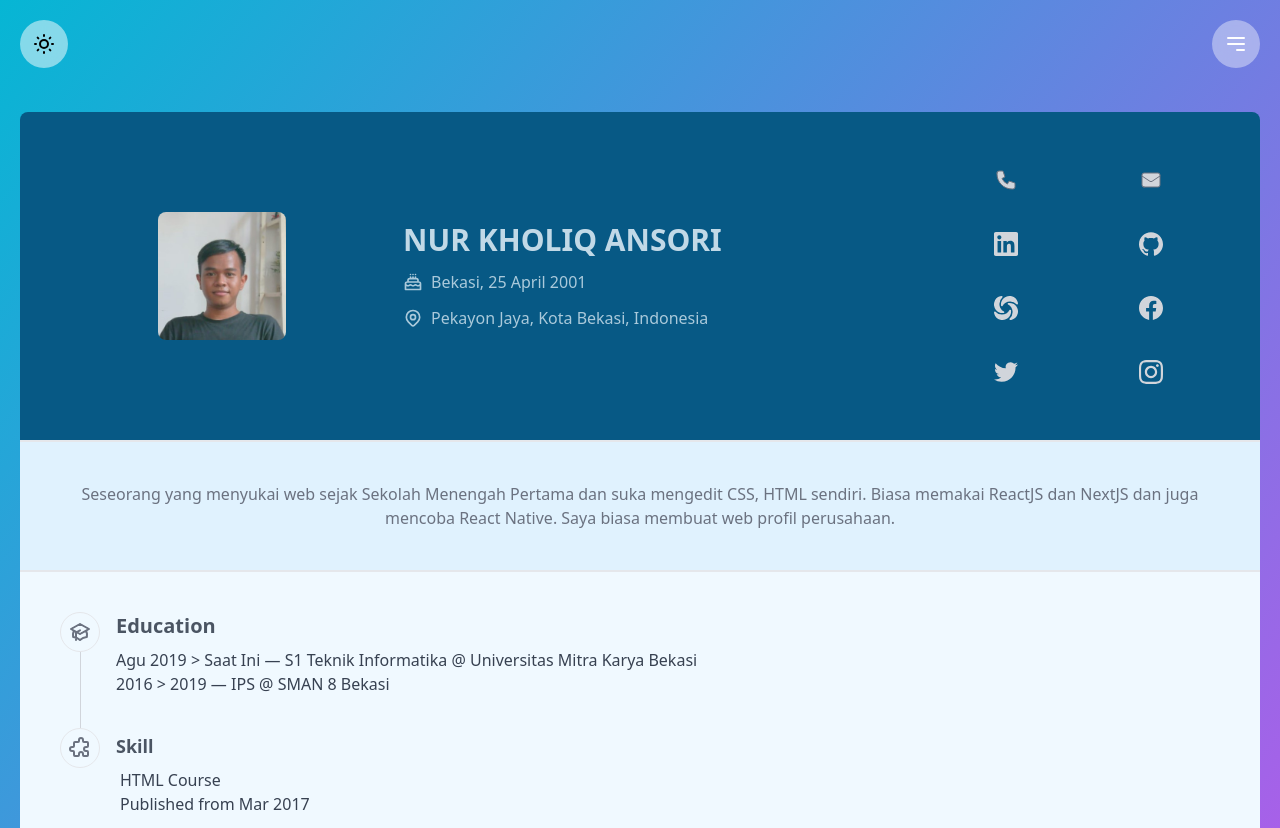
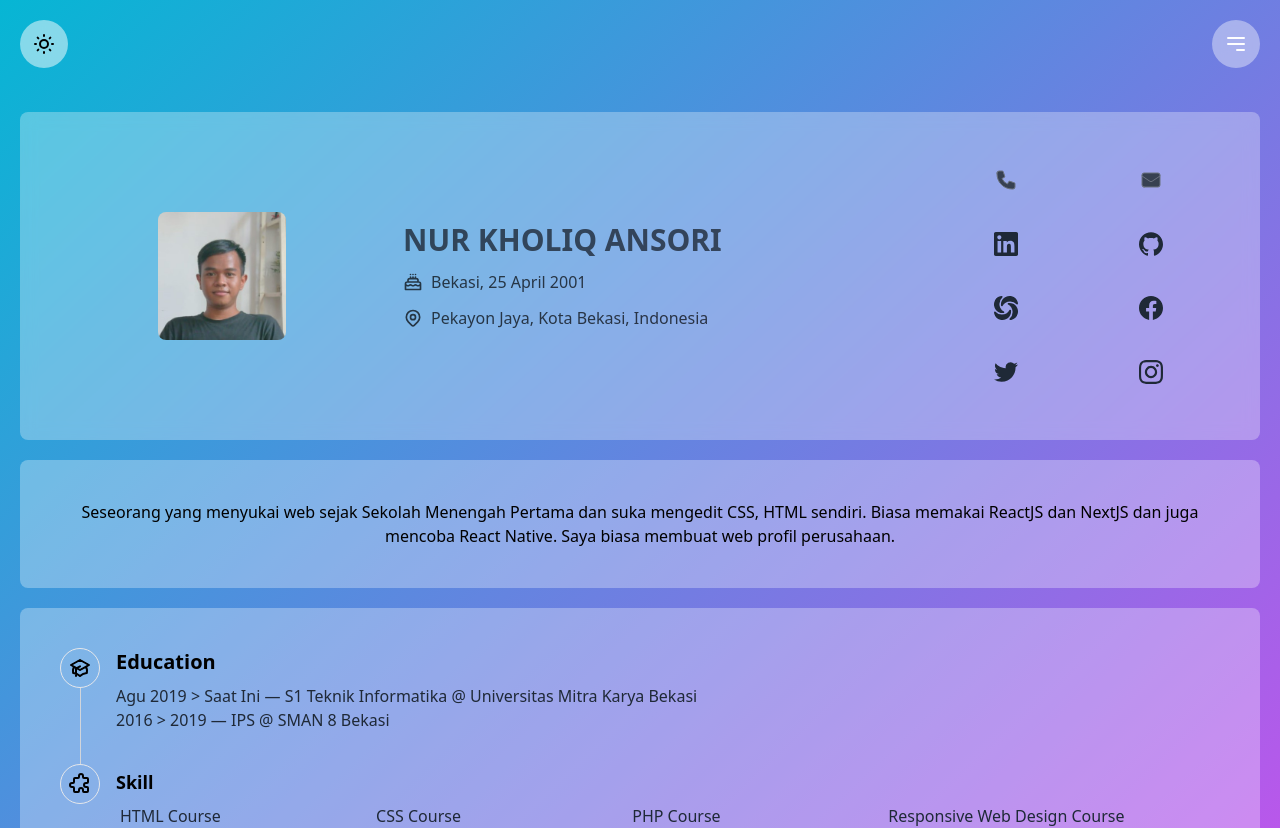
Before and after one commit to nurkholiqansori/nka-portofolio-v2, a Next.js app: page /about in a window 1280 px wide. Shown: the top 828 px of the page. Built offline with nearby package versions, Linux system fonts and the light colour scheme.

Commit message:
About Updated

```diff
--- a/components/CV.tsx
+++ b/components/CV.tsx
@@ -9,8 +9,8 @@ const CV: React.FunctionComponent<any> = (props) => {
   return (
     <>
       <div className='mx-auto mb-10'>
-        <div className='mx-5 rounded-lg overflow-hidden'>
-          <div className='grid md:grid-flow-col gap-5 items-center p-10 border-b-2 bg-sky-800'>
+        <div className='mx-5 overflow-hidden'>
+          <div className='grid md:grid-flow-col gap-5 items-center p-10 bg-white bg-opacity-30 backdrop-blur mb-5 rounded-lg'>
             <div className='w-32 h-32 rounded-lg overflow-hidden mx-auto z-0'>
               <Image
                 src={myPic}
@@ -20,10 +20,10 @@ const CV: React.FunctionComponent<any> = (props) => {
               />
             </div>
             <div className='grid items-center gap-3'>
-              <div className='text-3xl font-semibold text-sky-50 text-opacity-80 text-center md:text-left'>
+              <div className='text-3xl font-bold text-gray-800 text-opacity-80 text-center md:text-left'>
                 {data.myName}
               </div>
-              <div className='flex items-center gap-2 text-sky-50 text-opacity-70'>
+              <div className='flex items-center gap-2 text-black text-opacity-70'>
                 <svg
                   xmlns='http://www.w3.org/2000/svg'
                   className='h-5 w-5'
@@ -40,7 +40,7 @@ const CV: React.FunctionComponent<any> = (props) => {
                 </svg>
                 {data.birthPlace}
               </div>
-              <div className='flex items-center justify-center md:justify-start gap-2 text-sky-50 text-opacity-70'>
+              <div className='flex items-center justify-center md:justify-start gap-2 text-black text-opacity-70'>
                 <svg
                   xmlns='http://www.w3.org/2000/svg'
                   className='h-5 w-5'
@@ -80,7 +80,7 @@ const CV: React.FunctionComponent<any> = (props) => {
                         <div>
                           <svg
                             xmlns='http://www.w3.org/2000/svg'
-                            className='h-6 w-6 fill-gray-300'
+                            className='h-6 w-6 fill-gray-700'
                             viewBox='0 0 24 24'
                             stroke='currentColor'
                             fill='none'
@@ -111,7 +111,7 @@ const CV: React.FunctionComponent<any> = (props) => {
                       >
                         <svg
                           xmlns='http://www.w3.org/2000/svg'
-                          className='h-6 w-6 fill-gray-300'
+                          className='h-6 w-6 fill-gray-800'
                           viewBox='0 0 24 24'
                           fill='none'
                           role='img'
@@ -130,10 +130,10 @@ const CV: React.FunctionComponent<any> = (props) => {
               </div>
             </div>
           </div>
-          <div className='p-10 border-b-2 text-center bg-sky-100 text-gray-500'>
+          <div className='p-10 mb-5 text-center bg-white bg-opacity-30 rounded-lg text-black'>
             {data.description}
           </div>
-          <div className='p-10 bg-sky-50'>
+          <div className='p-10 bg-white bg-opacity-30 rounded-lg'>
             <Timeline />
           </div>
         </div>
--- a/components/Timeline.tsx
+++ b/components/Timeline.tsx
@@ -13,7 +13,7 @@ const Timeline = (props: Props) => {
             <div className='flex items-center justify-center w-10 h-10 border rounded-full'>
               <svg
                 xmlns='http://www.w3.org/2000/svg'
-                className='h-6 w-6 text-gray-500'
+                className='h-6 w-6 text-black'
                 fill='none'
                 viewBox='0 0 24 24'
                 stroke='currentColor'
@@ -32,8 +32,8 @@ const Timeline = (props: Props) => {
           <div className='w-px h-full bg-gray-300'></div>
         </div>
         <div className='pb-8 '>
-          <p className='mb-2 text-xl font-bold text-gray-600'>Education</p>
-          <div className='text-gray-700'>
+          <p className='mb-2 text-xl font-bold text-black'>Education</p>
+          <div className='text-gray-800'>
             {data.study.map((i) => (
                 <div key={i.id}>
                   <p>
@@ -51,7 +51,7 @@ const Timeline = (props: Props) => {
             <div className='flex items-center justify-center w-10 h-10 border rounded-full'>
               <svg
                 xmlns='http://www.w3.org/2000/svg'
-                className='w-6 h-6 text-gray-500'
+                className='w-6 h-6 text-black'
                 fill='none'
                 viewBox='0 0 24 24'
                 stroke='currentColor'
@@ -67,12 +67,12 @@ const Timeline = (props: Props) => {
           </div>
         </div>
         <div className='pt-1'>
-          <p className='mb-2 text-lg font-bold text-gray-600'>Skill</p>
-          <div className='text-gray-700 grid gap-5 ml-1'>
+          <p className='mb-2 text-lg font-bold text-black'>Skill</p>
+          <div className='text-gray-800 grid gap-5 ml-1 md:grid-cols-3 xl:grid-cols-4'>
             {data.skill.map((i) => (
                 <div className='' key={i.id}>
                   <Link href={i.credential}>
-                    <a title={i.title + ' from ' + i.company} target='_blank' rel='nofollow noopener noreferrer'>
+                    <a title={i.title + ' from ' + i.company} target='_blank' rel='nofollow noopener noreferrer' className='hover:underline'>
                       <p className='font-medium'>{i.title}</p>
                     </a>
                   </Link>
```
